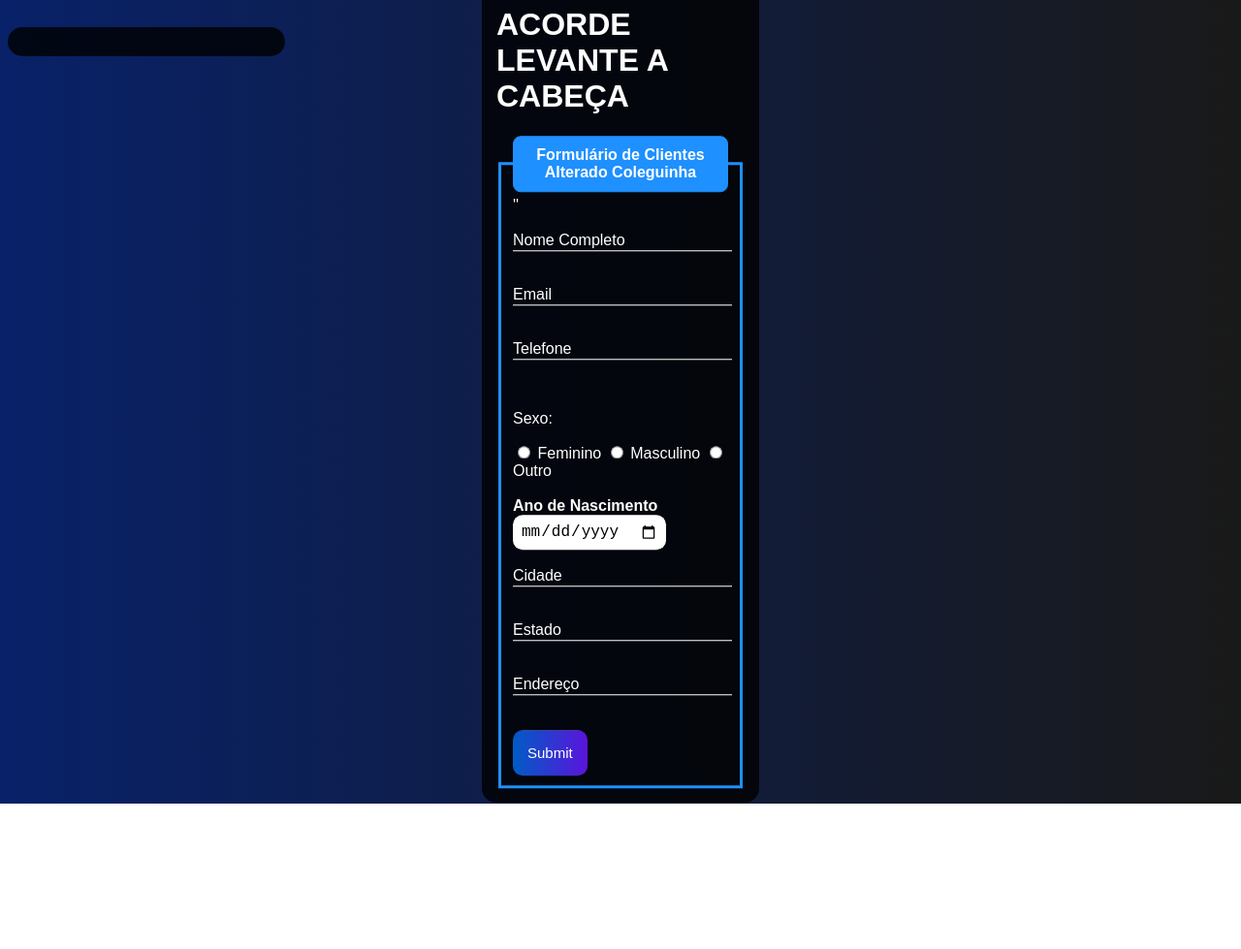
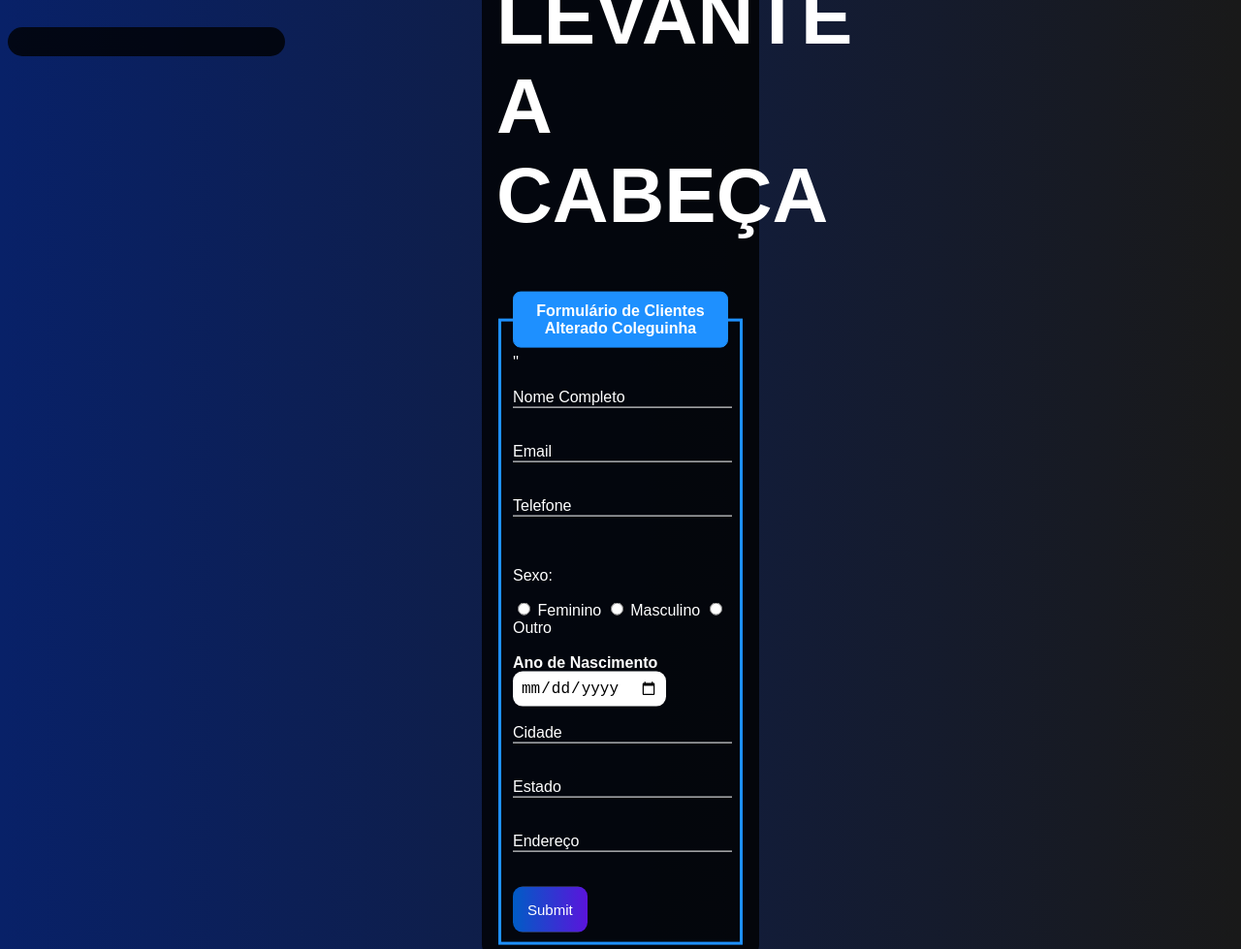
Before and after one commit to softsbuild/projetoweb_emides3am_cetcc_2026, a plain HTML site: page index.html in a window 1280 px wide. Shown: the top 979 px of the page at 97% size. Before the commit the page ends 829 px from the top, so only its background shows below. Drawn offline with Linux system fonts and the light colour scheme.

Commit message:
FORMATAÇÃO DO TÍTULO

```diff
--- a/style.css
+++ b/style.css
@@ -85,3 +85,7 @@ legend{
     border-radius: 15px;
     width: 20%;
 }
+
+#tito   {
+    font-size: 5em;
+}
```
